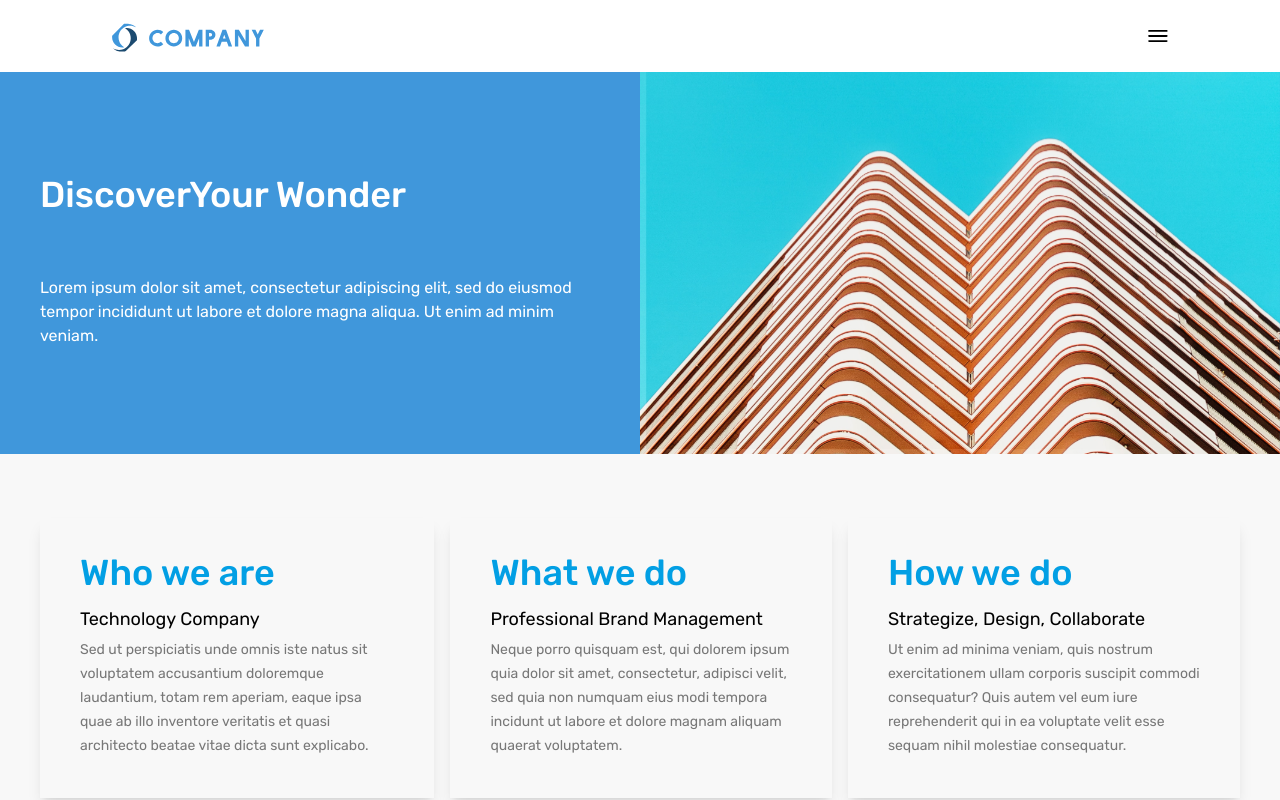
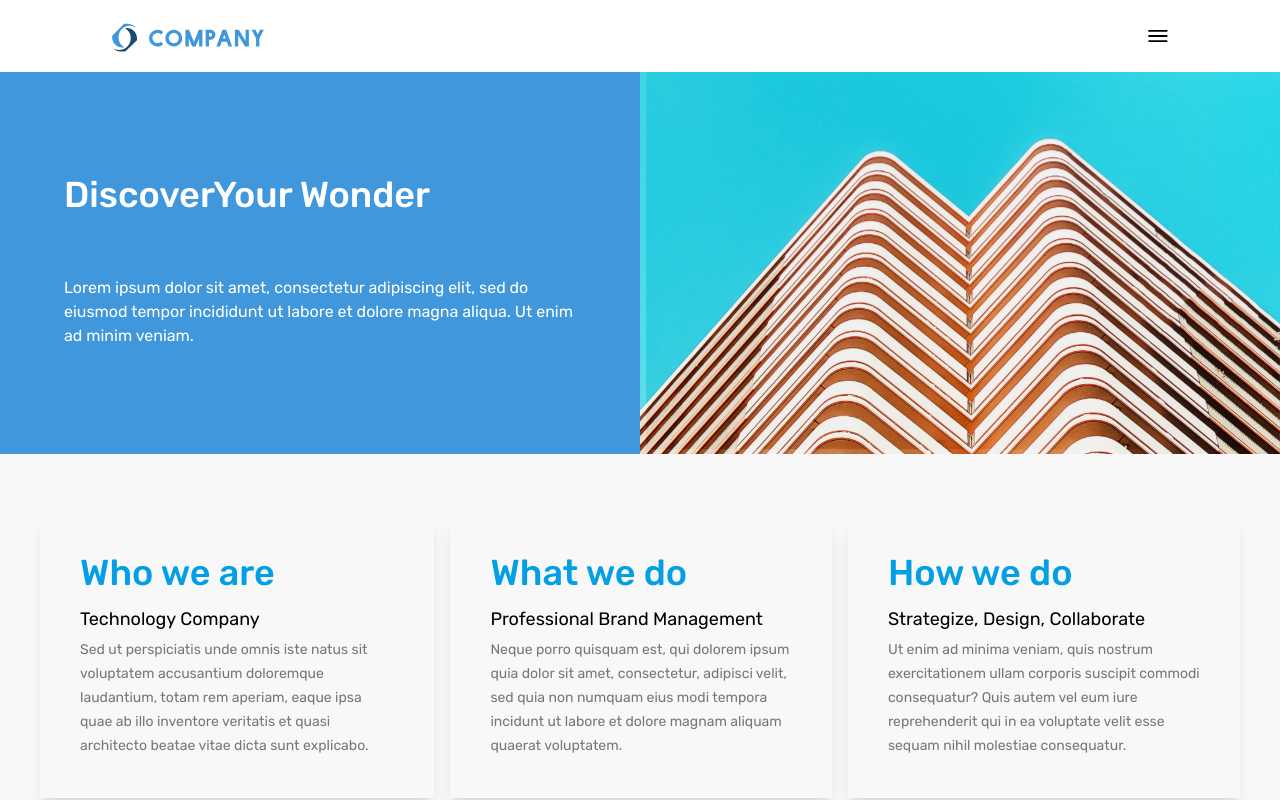
Before and after one commit to ImdaduRohman/algobash, a React (Vite) app: page / in a window 1280 px wide. Shown: the top 800 px of the page. Built offline with nearby package versions, Linux system fonts and the light colour scheme; a web font is replaced by a local one.

Commit message:
fix: update padding on hero and our value section

```diff
--- a/src/section/HeroSection.jsx
+++ b/src/section/HeroSection.jsx
@@ -1,7 +1,7 @@
 export default function HeroSection() {
   return (
     <div className="grid grid-cols-1 md:grid-cols-2">
-      <div className="bg-[#4097DB] flex flex-col justify-center gap-16 p-10 order-last md:order-first">
+      <div className="bg-[#4097DB] flex flex-col justify-center gap-16 p-10 md:p-16 order-last md:order-first">
         <div className="text-4xl leading-[34px] font-medium text-white">DiscoverYour Wonder</div>
         <div className="text-base text-white font-normal tracking-[0.01]">Lorem ipsum dolor sit amet, consectetur adipiscing elit, sed do eiusmod tempor incididunt ut labore et dolore magna aliqua. Ut enim ad minim veniam.</div>
       </div>
--- a/src/section/OurValueSection.jsx
+++ b/src/section/OurValueSection.jsx
@@ -1,7 +1,7 @@
 import { style } from "../style"
 export default function OurValueSection() {
   return (
-    <div className="grid grid-cols-1 md:grid-cols-2 ml-16 py-16" id="ourValues">
+    <div className="grid grid-cols-1 md:grid-cols-2 ml-10 md:ml-16 py-10 md:py-16" id="ourValues">
       <div>
         <div className={`${style.title} mb-6`}>Our Core Values</div>
         <div className={style.content}>Ridiculus laoreet libero pretium et, sit vel elementum convallis fames. Sit suspendisse etiam eget egestas. Aliquet odio et lectus etiam sit.In mauris rutrum ac ut volutpat, ornare nibh diam. Montes, vitae, nec amet enim.</div>
```
